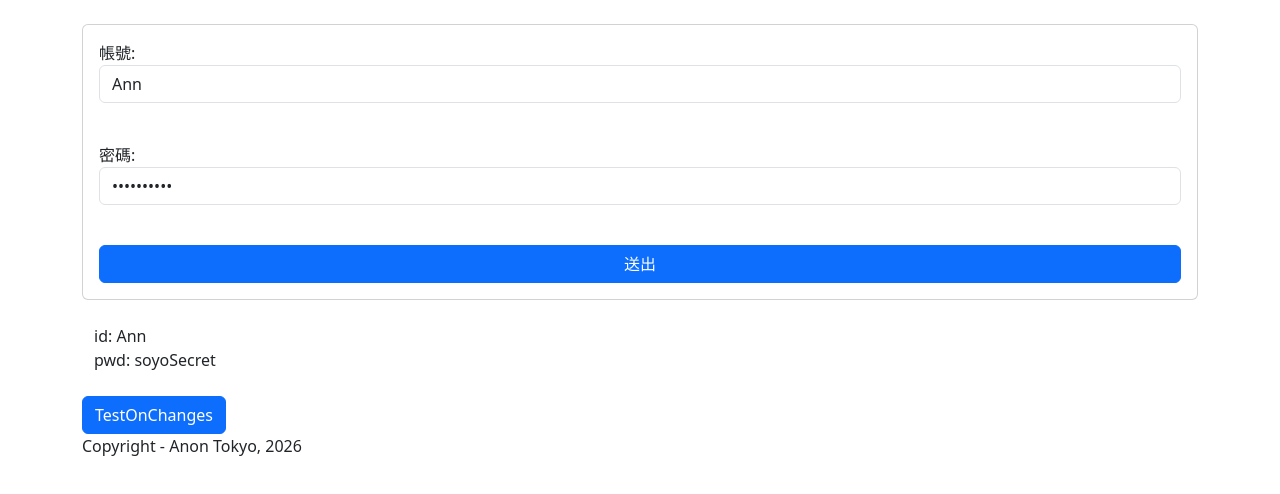
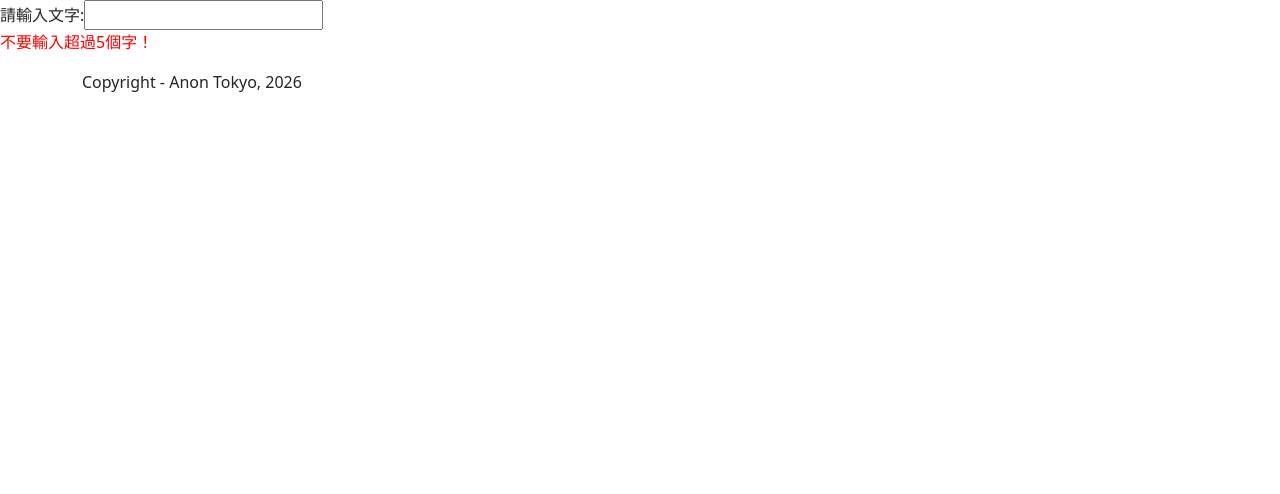
Before and after one commit to reboot0707/AnonTokyo2026Aug, an Angular app: page / in a window 1280 px wide. Shown: the top 494 px of the page. Built offline with nearby package versions, Linux system fonts and the light colour scheme.

Commit message:
save practice082901 status

```diff
--- a/src/app/app.html
+++ b/src/app/app.html
@@ -1,4 +1,4 @@
-<app-login></app-login>
+<app-practice082901></app-practice082901>
 
 <div class="container">
 <p>Copyright - Anon Tokyo, 2026</p>
--- a/src/app/app.ts
+++ b/src/app/app.ts
@@ -3,10 +3,11 @@ import { RouterOutlet } from '@angular/router';
 import { Login } from "./login/login";
 import { Practice1 } from './practice1/practice1';
 import { Article } from './article/article';
+import { Practice082901 } from "./practice082901/practice082901";
 
 @Component({
   selector: 'app-root',
-  imports: [RouterOutlet, Login, Practice1, Article],
+  imports: [RouterOutlet, Login, Practice1, Article, Practice082901],
   templateUrl: './app.html',
   styleUrl: './app.css'
 })
--- /dev/null
+++ b/src/app/input-verify.ts
@@ -0,0 +1,15 @@
+import { Injectable } from '@angular/core';
+
+@Injectable({
+  providedIn: 'root',
+})
+export class InputVerify {
+  input_string = '';
+
+  verifyThisString(argString: string, argCountOk: number): boolean {
+    if (!argString || argString.length < argCountOk) {
+      return false
+    }
+    return true;
+  }
+}
--- /dev/null
+++ b/src/app/practice082901/practice082901.html
@@ -0,0 +1,5 @@
+<label>請輸入文字:</label>
+<input type="text" [(ngModel)]="inputtext">
+@if(!isOK) {
+  <p [ngClass]="{'Red':true}">不要輸入超過5個字！</p>
+}
--- /dev/null
+++ b/src/app/practice082901/practice082901.ts
@@ -0,0 +1,26 @@
+import { NgClass } from '@angular/common';
+import { Component } from '@angular/core';
+import { FormsModule } from '@angular/forms';
+import { InputVerify } from '../input-verify';
+
+@Component({
+  selector: 'app-practice082901',
+  imports: [FormsModule, NgClass],
+  templateUrl: './practice082901.html',
+  styleUrl: './practice082901.css',
+})
+
+export class Practice082901 {
+  inputtext = "";
+  isOK = false;
+
+  constructor(private inputVerify: InputVerify) {
+  }
+
+  ngOnInit(): void {
+    //Called after the constructor, initializing input properties, and the first call to ngOnChanges.
+    //Add 'implements OnInit' to the class.
+
+    this.isOK = this.inputVerify.verifyThisString(this.inputtext, 5);
+  }
+}
```
Also changed, not shown: src/app/practice082901/practice082901.css (added), 2 other files (tests, documents, lock files or other folders).
